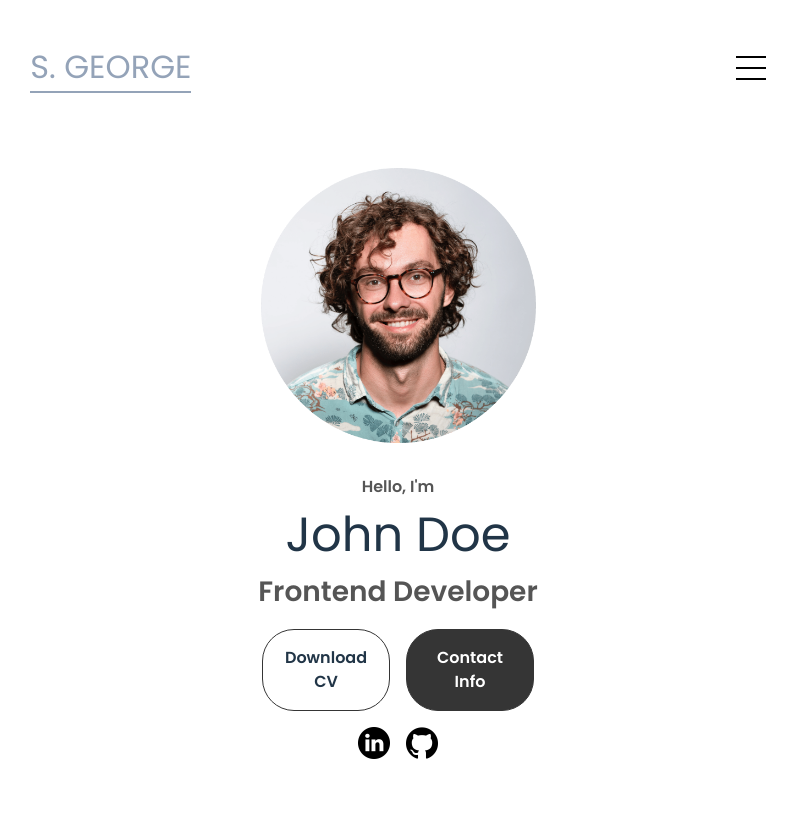
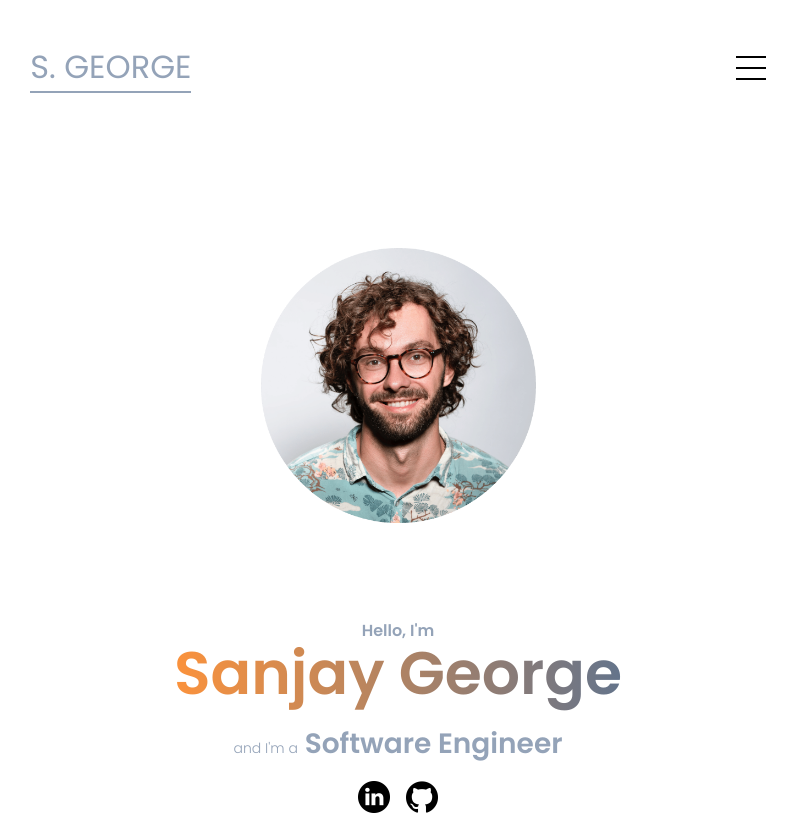
Before and after one commit to Sanjay-George/portfolio, a Svelte app in the folder ui/: page / in a window 1280 px wide. Shown: the top 815 px of the page, without its empty margins (242-1039 px from the left). Built offline with nearby package versions, Linux system fonts and the light colour scheme.

Commit message:
Update profile section design

```diff
--- a/ui/src/components/Profile.svelte
+++ b/ui/src/components/Profile.svelte
@@ -4,15 +4,27 @@
     import GithubIcon from "../assets/github.png";
 </script>
 
-<section id="profile">
+<section id="profile" class="xl:pt-28">
     <div class="section__pic-container">
         <img src={profilePic} alt="Profile picture" />
     </div>
-    <div class="section__text">
-        <p class="section__text__p1">Hello, I'm</p>
-        <h1 class="title">John Doe</h1>
-        <p class="section__text__p2">Frontend Developer</p>
-        <div class="btn-container">
+    <div class="section__text xl:pt-16">
+        <p class="section__text__p1 text-slate-400">Hello, I'm</p>
+        <h1
+            class="md:mb-5 mt-0 text-3xl font-extrabold md:text-5xl lg:text-6xl"
+        >
+            <span
+                class="text-transparent bg-clip-text bg-gradient-to-r to-slate-500 from-orange-400"
+                >Sanjay George</span
+            >
+        </h1>
+
+        <p class="section__text__p2 text-slate-400">
+            <span class="text-sm font-extralight hidden sm:inline">
+                and I'm a</span
+            > Software Engineer
+        </p>
+        <!-- <div class="btn-container pt-8 pb-1 text-sm">
             <button
                 class="btn btn-color-2"
                 onclick="window.open('./assets/resume-example.pdf')"
@@ -20,12 +32,12 @@
                 Download CV
             </button>
             <button
-                class="btn btn-color-1"
+                class="btn text-white bg-slate-600"
                 onclick="location.href='./#contact'"
             >
                 Contact Info
             </button>
-        </div>
+        </div> -->
         <div id="socials-container">
             <img
                 src={LinkedInIcon}
```
